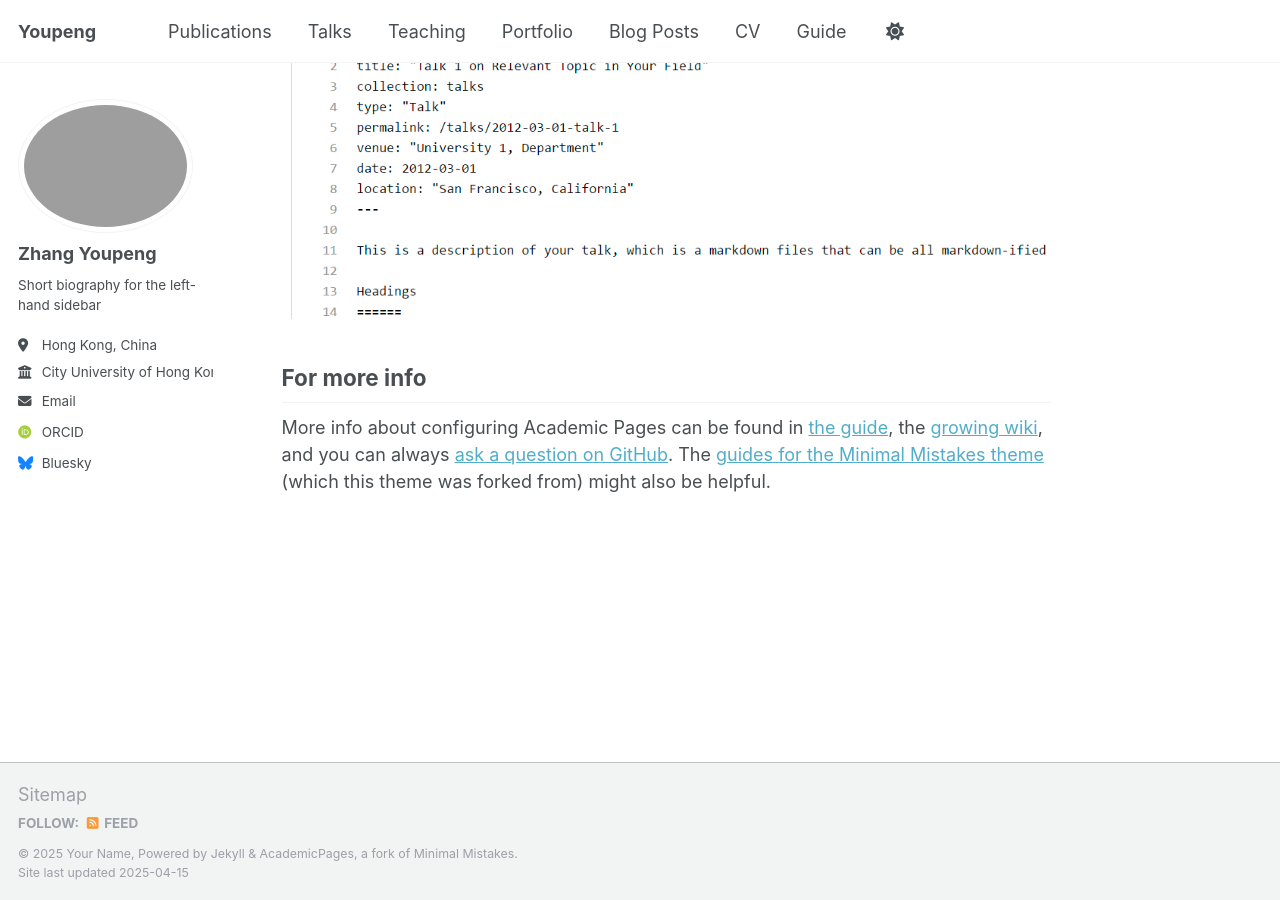
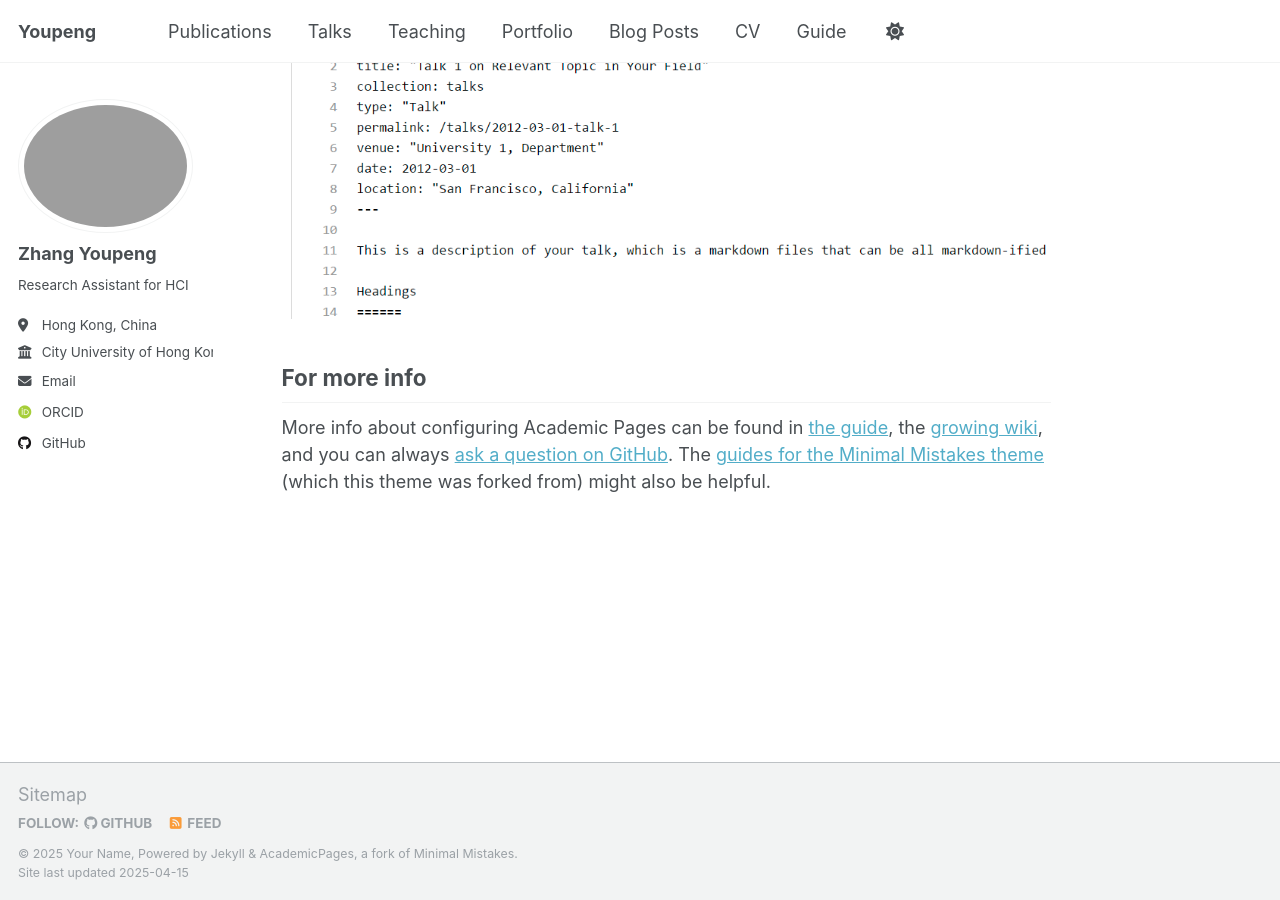
Before and after one commit to Zhangyppy/Zhang-Youpeng, a Jekyll site: the page built from _pages/about.md, in a window 1280 px wide and 900 px high, scrolled down 2636 px. Built offline with Jekyll 4.4.1, drawn with Linux system fonts in a browser that asks for light colours; some web fonts are replaced.

Commit message:
Update _config.yml

```diff
--- a/_config.yml
+++ b/_config.yml
@@ -12,7 +12,7 @@ site_theme               : "default"
 title                    : "Youpeng"
 title_separator          : "-"
 name                     : &name "Your Name"
-description              : &description "personal description"
+description              : &description "Great Youpeng"
 url                      : https://zhangyppy.github.io/Zhang-Youpeng/ # the base hostname & protocol for your site e.g. "https://[your GitHub username].github.io"
 baseurl                  : "" # the subpath of your site, e.g. "/blog"
 repository               : "Zhangyppy/Zhang-Youpeng"
@@ -25,7 +25,7 @@ author:
   avatar           : "profile.png"
   name             : "Zhang Youpeng"
   pronouns         : # example: "she/her"
-  bio              : "Short biography for the left-hand sidebar"
+  bio              : "Research Assistant for HCI"
   location         : "Hong Kong, China"
   employer         : "City University of Hong Kong"
   uri              : # URL
@@ -45,12 +45,12 @@ author:
   bitbucket        : # Username - Update with your username on the site
   codepen          : # Username
   dribbble         : # Username
-  github           : # Username
+  github           : "https://github.com/Zhangyppy"
   kaggle           : # Username
   stackoverflow    : # User number or user number and name (i.e., use "1" or "1/jeff-atwood")
 
   # Social media
-  bluesky          : "bsky.app" # Replace this with you Bluesky username
+  bluesky          : #"bsky.app" # Replace this with you Bluesky username
   facebook         : # Username
   flickr           : # Username
   foursquare       : # Username
@@ -131,7 +131,7 @@ yandex_site_verification :
 
 # Social Sharing
 twitter:
-  username               : &twitter
+  username               : #&twitter
 facebook:
   username               :
   app_id                 :
```
